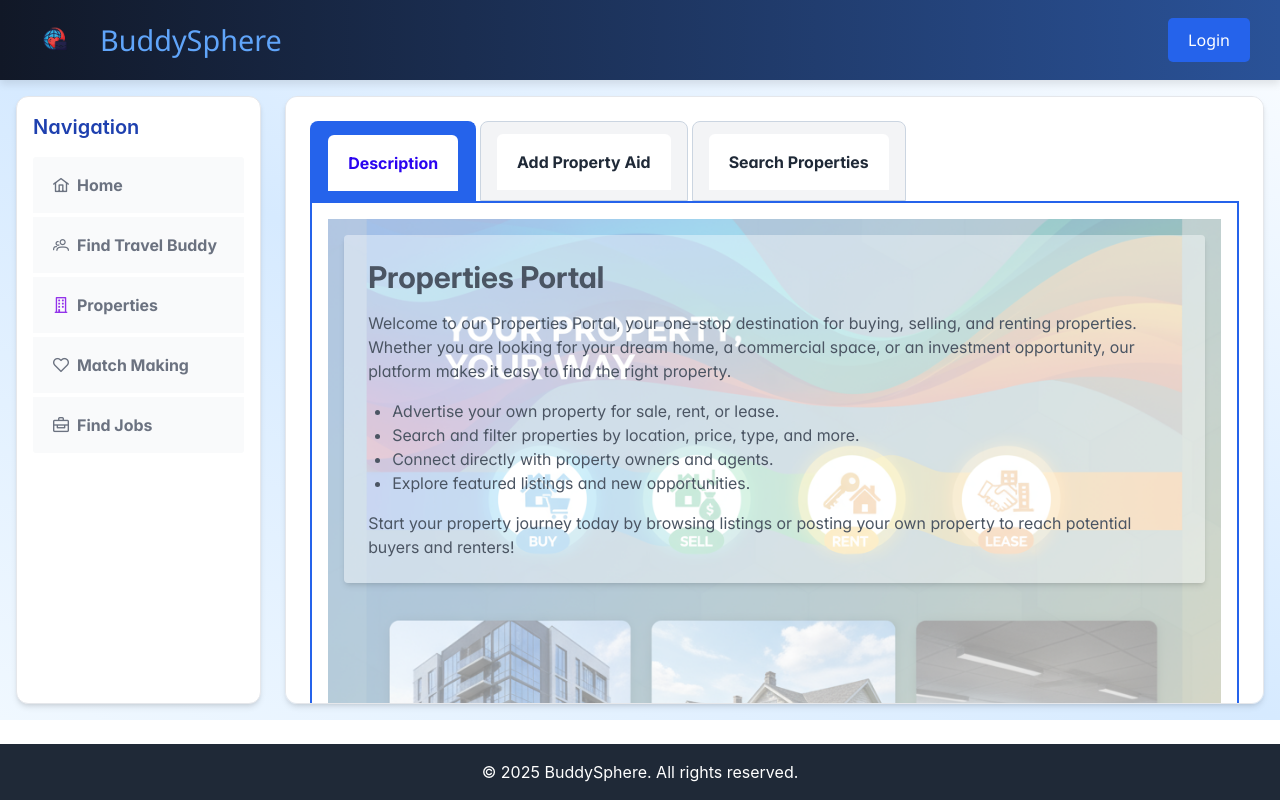
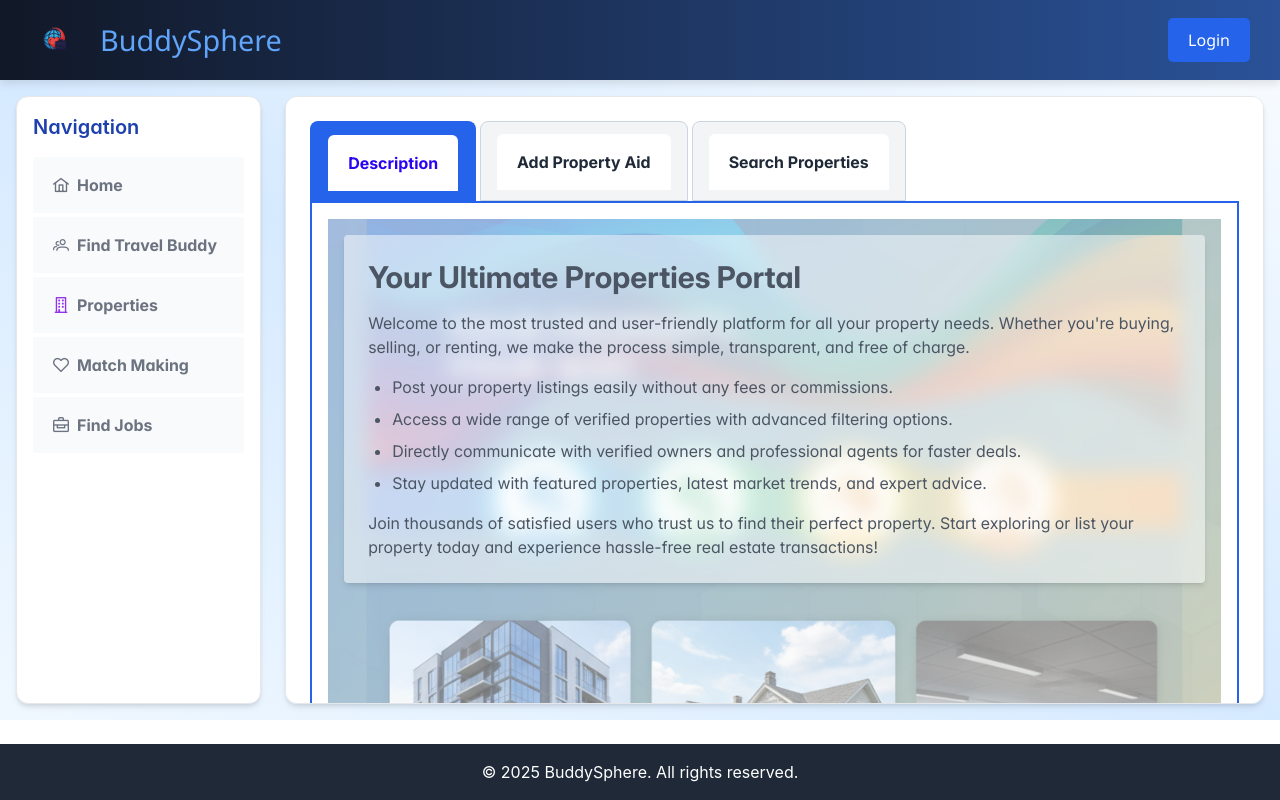
Before and after one commit to shivendradas/HerokuBuddySphereApp, a React (Create React App) app in the folder client/: page /properties in a window 1280 px wide. Built offline with nearby package versions, Linux system fonts and the light colour scheme.

Commit message:
Add description tab for match making

```diff
--- a/client/src/pages/matchmaking/MatchMaking.jsx
+++ b/client/src/pages/matchmaking/MatchMaking.jsx
@@ -10,6 +10,7 @@ import AddProfile from './AddProfile';
 import './MatchMaking.css'; // Import custom CSS
 import SearchProfile from './SearchProfile';
 import MyProfile from './MyProfile';
+import MatchMakingDescription from './MatchMakingDescription';
 
 const MatchMaking = ({toastRef}) => {
     const [activeIndex, setActiveIndex] = useState(0);
@@ -25,6 +26,9 @@ const MatchMaking = ({toastRef}) => {
                 onTabChange={handleTabChange}
                 className="custom-tabview"
             >
+                <TabPanel header="Description">
+                    <MatchMakingDescription />
+                </TabPanel>
                 <TabPanel header="Add Profile">
                     <AddProfile  toastRef={toastRef}/>
                 </TabPanel>
--- /dev/null
+++ b/client/src/pages/matchmaking/MatchMakingDescription.jsx
@@ -0,0 +1,67 @@
+import React from 'react';
+import { Helmet } from 'react-helmet';
+import 'primereact/resources/themes/saga-blue/theme.css';
+import 'primereact/resources/primereact.min.css';
+import 'primeicons/primeicons.css';
+import '../travelbuddy/Travelbuddy';
+
+const MatchMakingDescription = () => {
+  return (
+    <div
+      className="travelbuddy-scroll-container"
+      style={{
+        backgroundImage: 'url(/matchmaking.png)', // Update image for matchmaking theme
+        backgroundSize: 'cover',
+        backgroundPosition: 'center',
+        minHeight: '100vh',
+        width: '100%',
+        position: 'relative'
+      }}
+    >
+      <Helmet>
+        <title>Find Your Perfect Match - Bride & Groom Profiles</title>
+        <meta
+          name="description"
+          content="Discover and connect with compatible brides and grooms. Create your profile and start your journey to find the perfect life partner today!"
+        />
+      </Helmet>
+      <section
+        className="max-w-4xl mx-auto p-6 shadow-md rounded"
+        style={{
+          position: 'relative',
+          zIndex: 2,
+          background: 'rgba(255,255,255,0.5)',
+          backdropFilter: 'blur(10px)'
+        }}
+      >
+        <h1 className="text-3xl font-bold mb-4">Welcome to Your Matchmaking Portal</h1>
+        <p className="mb-4">
+          Looking for your life partner? Our trusted matchmaking platform helps you find compatible brides and grooms from diverse backgrounds.
+          Create your profile, specify your preferences, and explore verified profiles tailored to your ideal match.
+        </p>
+        <ul className="list-disc pl-6 mb-4 space-y-2">
+          <li>Add your detailed profile to be discovered by potential matches.</li>
+          <li>Search and filter profiles based on age, location, religion, and more.</li>
+          <li>Connect directly with matches through secure messaging.</li>
+          <li>Enjoy a safe, private, and respectful community focused on meaningful relationships.</li>
+        </ul>
+        <p>
+          Join thousands who have found their perfect match through our platform. Start your journey today by creating your profile or browsing groom and bride profiles now!
+        </p>
+      </section>
+      <div
+        style={{
+          position: 'absolute',
+          top: 0,
+          left: 0,
+          width: '100%',
+          height: '100%',
+          background: 'rgba(255,255,255,0.4)',
+          zIndex: 1
+        }}
+      />
+    </div>
+  );
+};
+
+export default MatchMakingDescription;
--- a/client/src/pages/properties/PropertiesDescription.jsx
+++ b/client/src/pages/properties/PropertiesDescription.jsx
@@ -1,13 +1,12 @@
 import React from 'react';
-import { Helmet } from 'react-helmet';   // import Helmet
+import { Helmet } from 'react-helmet';
 import 'primereact/resources/themes/saga-blue/theme.css';
 import 'primereact/resources/primereact.min.css';
 import 'primeicons/primeicons.css';
-import '../travelbuddy/Travelbuddy'; // Add scroll style here
+import '../travelbuddy/Travelbuddy';
 
 const PropertiesDescription = () => {
   return (
-
     <div
       className="travelbuddy-scroll-container"
       style={{
@@ -18,33 +17,38 @@ const PropertiesDescription = () => {
         width: '100%',
         position: 'relative'
       }}
-    ><Helmet>
-        <title>Free Properties Portal ad - Buy, Sell & Rent Properties</title>
-        <meta name="description" content="Your one-stop destination for buying, selling, and renting properties on free. Find your dream home or commercial space here." />
+    >
+      <Helmet>
+        <title>Best Free Properties Portal - Buy, Sell & Rent with Ease</title>
+        <meta
+          name="description"
+          content="Discover the best platform for buying, selling, and renting properties for free. Find verified listings, connect with trusted agents, and get expert support."
+        />
       </Helmet>
       <section
         className="max-w-4xl mx-auto p-6 shadow-md rounded"
         style={{
           position: 'relative',
           zIndex: 2,
-          background: 'rgba(255,255,255,0.4)' // Transparent background
+          background: 'rgba(255,255,255,0.5)',
+          backdropFilter: 'blur(10px)' // Added blur for modern effect
         }}
       >
-        <h1 className="text-3xl font-bold mb-4">Properties Portal</h1>
+        <h1 className="text-3xl font-bold mb-4">Your Ultimate Properties Portal</h1>
         <p className="mb-4">
-          Welcome to our Properties Portal, your one-stop destination for buying, selling, and renting properties. Whether you are looking for your dream home, a commercial space, or an investment opportunity, our platform makes it easy to find the right property.
+          Welcome to the most trusted and user-friendly platform for all your property needs.
+          Whether you're buying, selling, or renting, we make the process simple, transparent, and free of charge.
         </p>
-        <ul className="list-disc pl-6 mb-4">
-          <li>Advertise your own property for sale, rent, or lease.</li>
-          <li>Search and filter properties by location, price, type, and more.</li>
-          <li>Connect directly with property owners and agents.</li>
-          <li>Explore featured listings and new opportunities.</li>
+        <ul className="list-disc pl-6 mb-4 space-y-2">
+          <li>Post your property listings easily without any fees or commissions.</li>
+          <li>Access a wide range of verified properties with advanced filtering options.</li>
+          <li>Directly communicate with verified owners and professional agents for faster deals.</li>
+          <li>Stay updated with featured properties, latest market trends, and expert advice.</li>
         </ul>
         <p>
-          Start your property journey today by browsing listings or posting your own property to reach potential buyers and renters!
+          Join thousands of satisfied users who trust us to find their perfect property. Start exploring or list your property today and experience hassle-free real estate transactions!
         </p>
       </section>
-      {/* Optional: Add a semi-transparent overlay for better text readability */}
       <div
         style={{
           position: 'absolute',
@@ -52,7 +56,7 @@ const PropertiesDescription = () => {
           left: 0,
           width: '100%',
           height: '100%',
-          background: 'rgba(255,255,255,0.5)',
+          background: 'rgba(255,255,255,0.4)',
           zIndex: 1
         }}
       />
```
